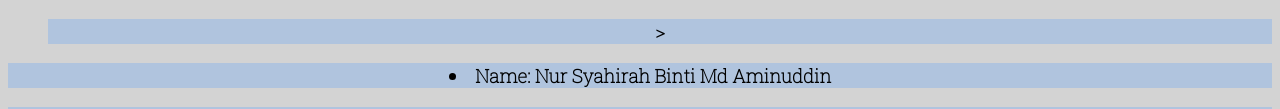
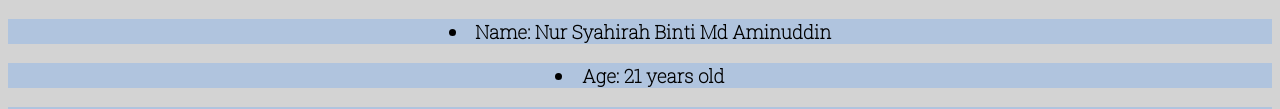
Before and after one commit to syahirahaminuddin/my.personal.website, a plain HTML site: page biodata.html in a window 1280 px wide. Shown: the part 413-522 px from the top of the page. Drawn offline with Linux system fonts and the light colour scheme.

Commit message:
Update biodata.html

```diff
--- a/biodata.html
+++ b/biodata.html
@@ -40,7 +40,7 @@
   <source src="images/vid.mp4" type="video/mp4">
   <source src="images/vid.ogg" type="video/ogg"></center>
 
-<center><ul><font color=#000000;><h3>></center>
+<center><ul><font color=#000000;><h3></center>
     <center><h3><li><font color=#000000;>Name: Nur Syahirah Binti Md Aminuddin</li></h3></center>
     <center><h3><li><font color=#000000;>Age: 21 years old</font></h3></center>
 	<center><h3><li><font color=#000000;>Date of birth: 02 January 1999</li></h3></center>
```
